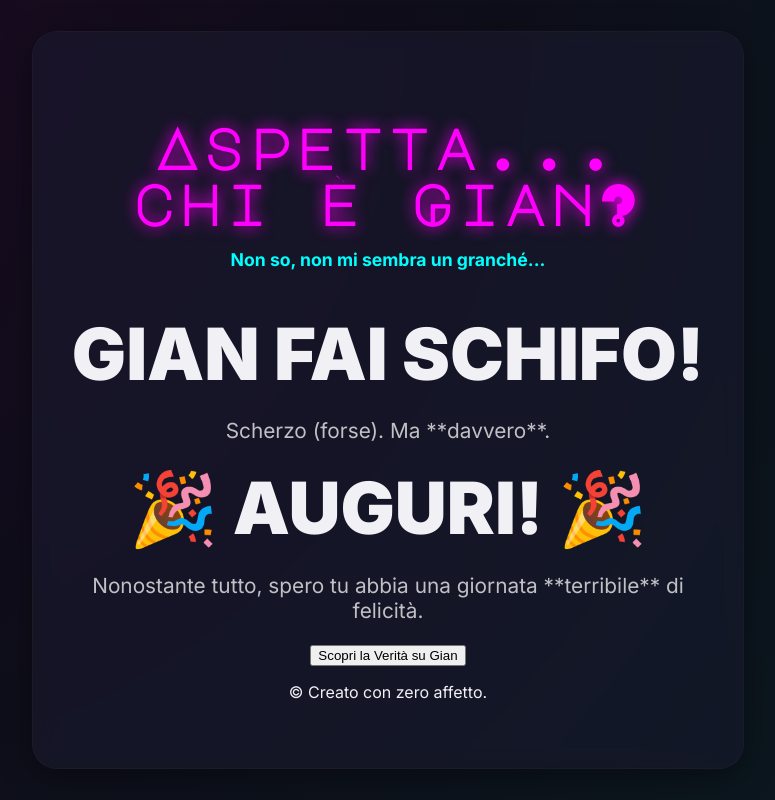
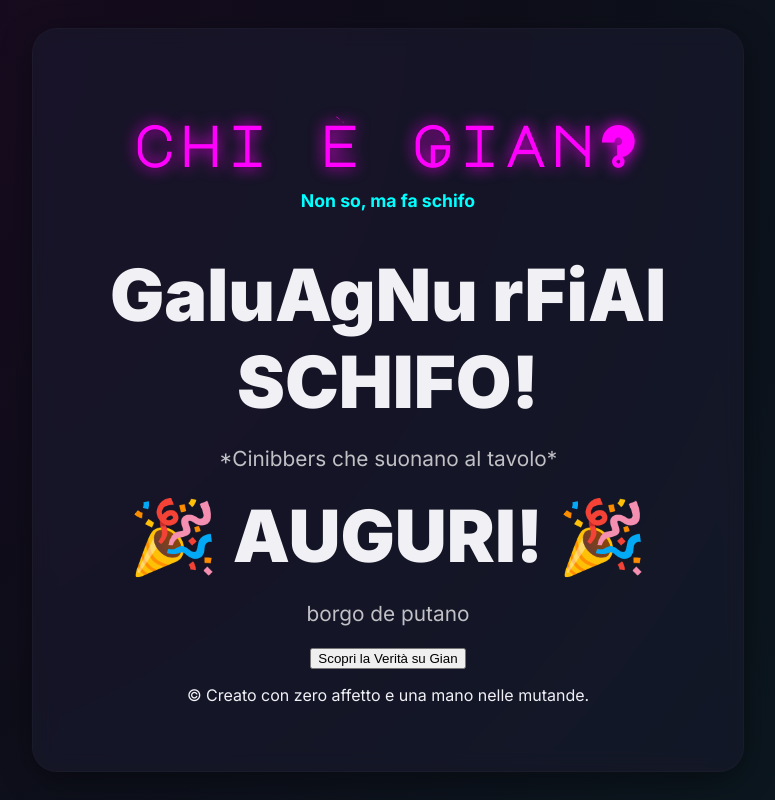
Before and after one commit to Beelllyyy/gianfaischifoauguri, a plain HTML site: page index.html in a window 1280 px wide. Shown: the whole page, without its empty margins (252-1027 px from the left). Drawn offline with Linux system fonts and the light colour scheme.

Commit message:
Update index.html

```diff
--- a/index.html
+++ b/index.html
@@ -3,27 +3,27 @@
 <head>
     <meta charset="UTF-8">
     <meta name="viewport" content="width=device-width, initial-scale=1.0">
-    <title>Auguri al Magnifico Gian</title>
+    <title>Gian sei una merda</title>
     <link rel="stylesheet" href="style.css">
     <link href="https://fonts.googleapis.com/css2?family=Montserrat:wght@700;900&family=Playfair+Display:wght@700&display=swap" rel="stylesheet">
 </head>
 <body>
     <div class="container">
         <header class="header">
-            <h1 id="main-title">Aspetta... chi è Gian?</h1>
-            <p id="subtitle" class="hidden">Non so, non mi sembra un granché...</p>
+            <h1 id="main-title">chi è Gian?</h1>
+            <p id="subtitle" class="hidden">Non so, ma fa schifo</p>
         </header>
 
         <main class="main-content">
             <section id="insult-section" class="hidden">
-                <p class="big-text insult">GIAN FAI SCHIFO!</p>
-                <p class="small-text">Scherzo (forse). Ma **davvero**.</p>
+                <p class="big-text insult">GaIuAgNu rFiAI SCHIFO!</p>
+                <p class="small-text">*Cinibbers che suonano al tavolo*</p>
             </section>
 
             <section id="wish-section" class="hidden">
                 <div class="wish-card">
                     <p class="big-text wish-text">🎉 AUGURI! 🎉</p>
-                    <p class="small-text">Nonostante tutto, spero tu abbia una giornata **terribile** di felicità.</p>
+                    <p class="small-text">borgo de putano</p>
                 </div>
             </section>
 
@@ -31,7 +31,7 @@
         </main>
 
         <footer class="footer">
-            <p>&copy; Creato con zero affetto.</p>
+            <p>&copy; Creato con zero affetto e una mano nelle mutande.</p>
         </footer>
     </div>
 
```
